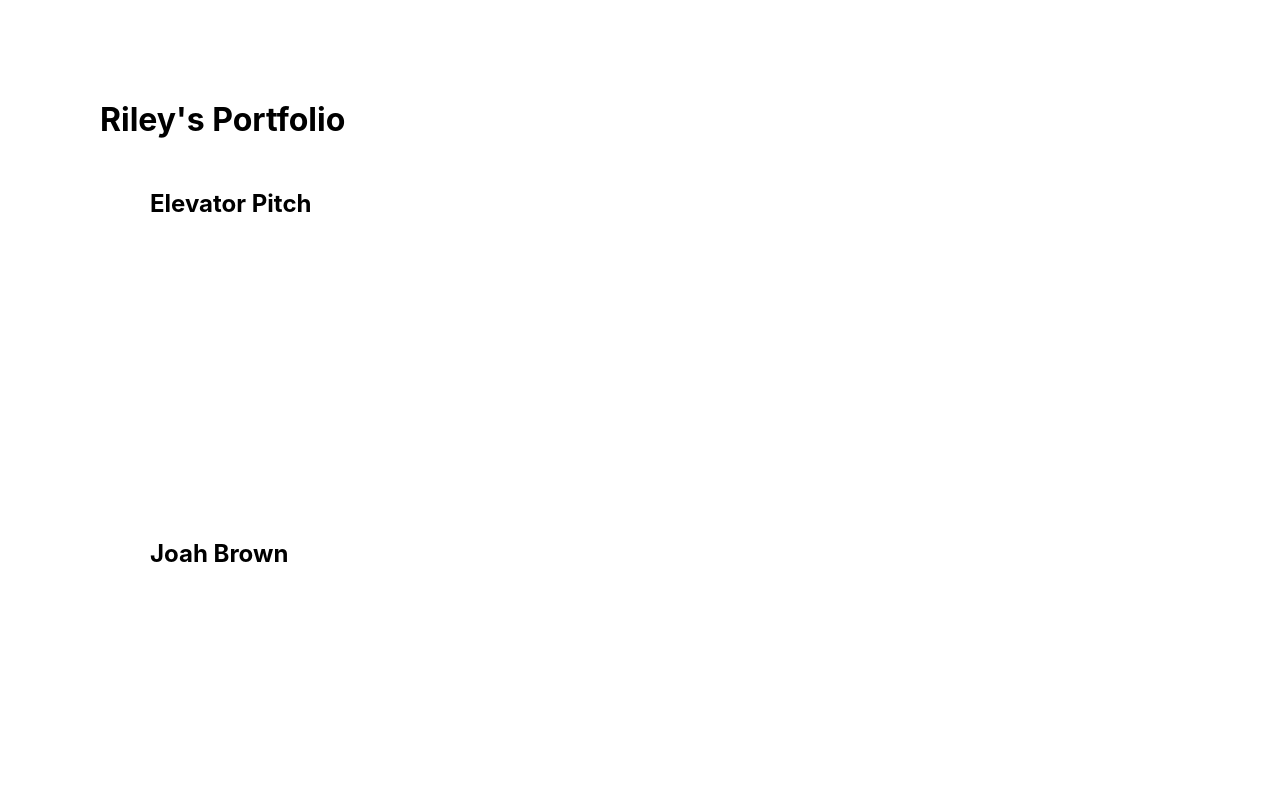
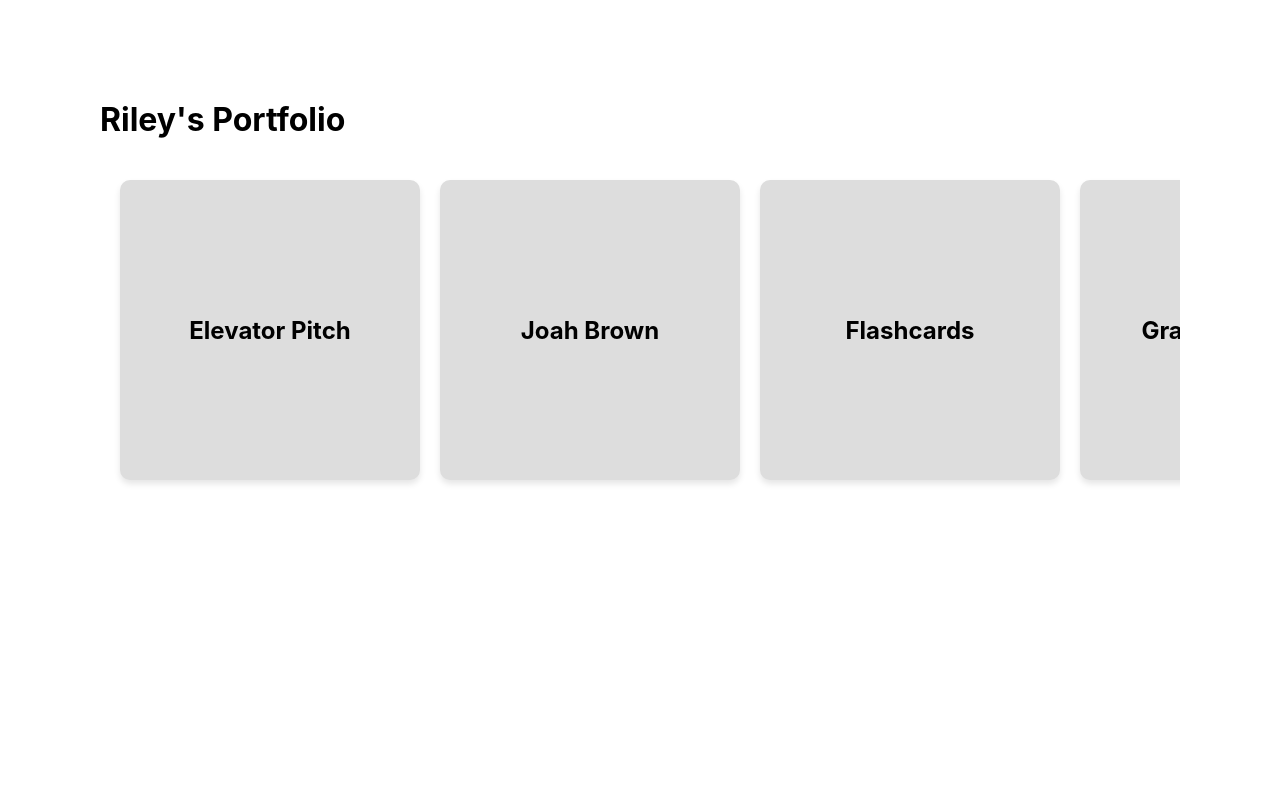
Before and after one commit to wtmriley/portfolio, a React (Create React App) app: page / in a window 1280 px wide. Shown: the top 800 px of the page. Built offline with nearby package versions, Linux system fonts and the light colour scheme.

Commit message:
Update index.css

```diff
--- a/src/index.css
+++ b/src/index.css
@@ -13,29 +13,33 @@ code {
     monospace;
 }
 
-.card {
-    flex: 0 0 auto;
-    width: 300px;
-    height: 300px;
-    margin: 50px;
-  }
-.horizontal-scroll-wrapper {
-  width: 100px;
-  height: 300px;
-  transform: rotate(-90deg) translateY(-100px);
-  transform-origin: right top;
-}
-.horizontal-scroll-wrapper > div {
-  transform: rotate(90deg);
-  transform-origin: right top;
+.scroll-container {
+  width: 100vw; /* Full width of the viewport */
+  overflow-x: auto; /* Enable horizontal scrolling */
+  white-space: nowrap; /* Prevent wrapping */
+  display: flex;
+  align-items: center;
 }
 
-.scrolling-wrapper-flexbox {
+.scrolling-wrapper {
+  display: flex; /* Arrange items in a row */
+  flex-wrap: nowrap; /* Prevent wrapping */
+  overflow-x: auto; /* Allow horizontal scrolling */
+  gap: 20px; /* Add space between cards */
+  padding: 20px;
+  scroll-behavior: smooth; /* Smooth scrolling */
+}
+
+.card {
+  flex: 0 0 auto; /* Prevent shrinking */
+  width: 300px;
+  height: 300px;
+  background-color: #ddd;
   display: flex;
-  flex-wrap: nowrap;
-  overflow-x: auto;
-
-  width: 300%;
+  align-items: center;
+  justify-content: center;
+  border-radius: 10px;
+  box-shadow: 0 4px 6px rgba(0, 0, 0, 0.1);
 }
 
 .title {
```
